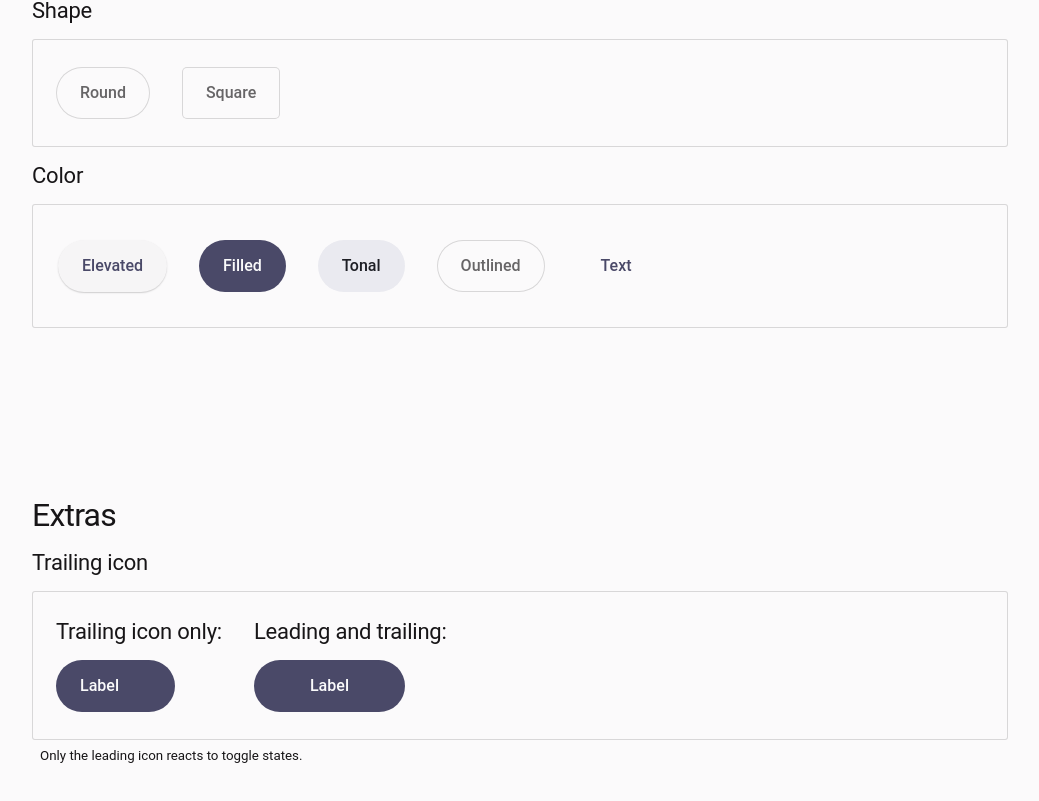
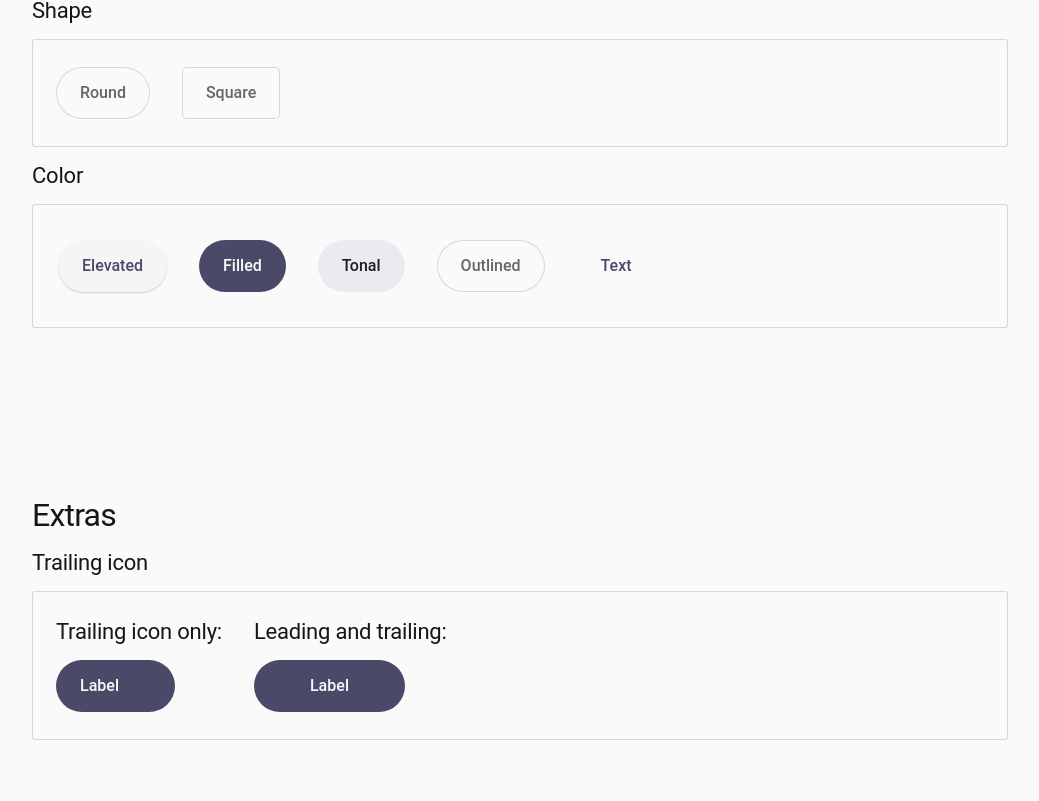
Before and after one commit to insideoutlizard/lz-ui, a SvelteKit app: page /components/buttons in a window 1280 px wide. Shown: the part 953-1754 px from the top of the page, without its empty margins (159-1198 px from the left). Built offline with nearby package versions, Linux system fonts and the light colour scheme; some icons are missing.

Commit message:
remove outdated sidenote

```diff
--- a/src/routes/components/buttons/+page.svelte
+++ b/src/routes/components/buttons/+page.svelte
@@ -188,9 +188,6 @@
                 </li>
             </ul>
         </LzCard>
-        <small class="sidenote"
-            >Only the leading icon reacts to toggle states.</small
-        >
     </article>
 {/snippet}
 
```
